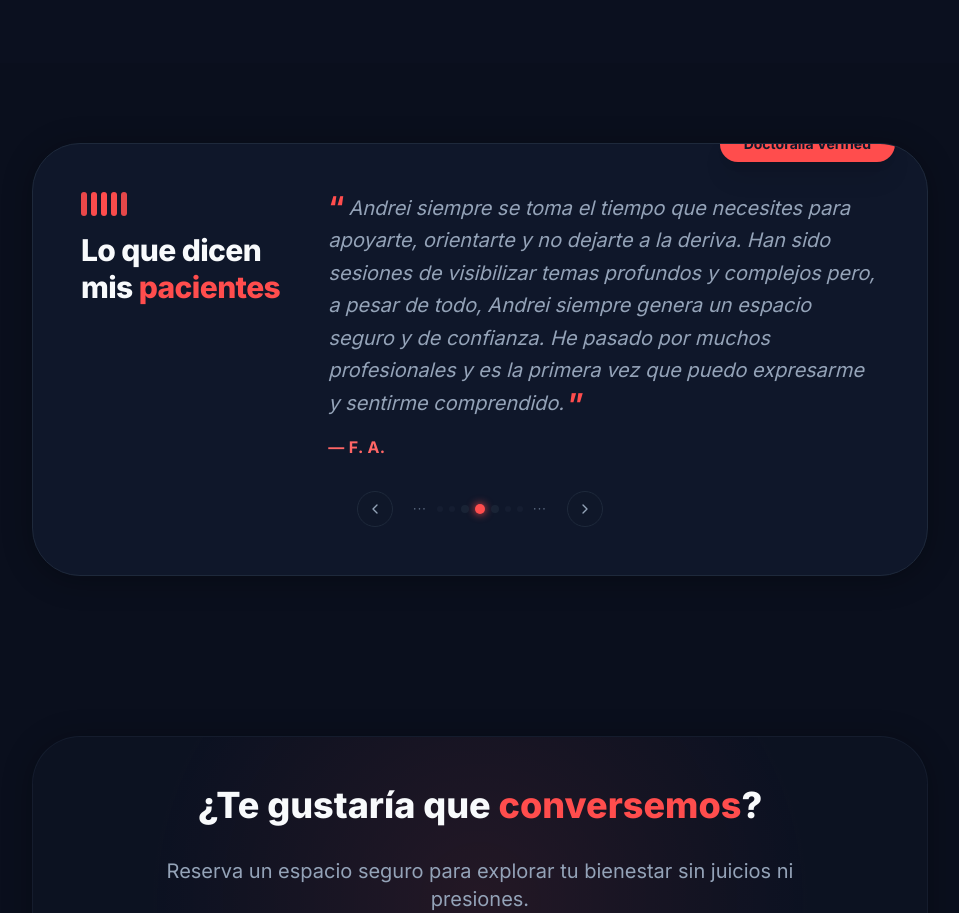
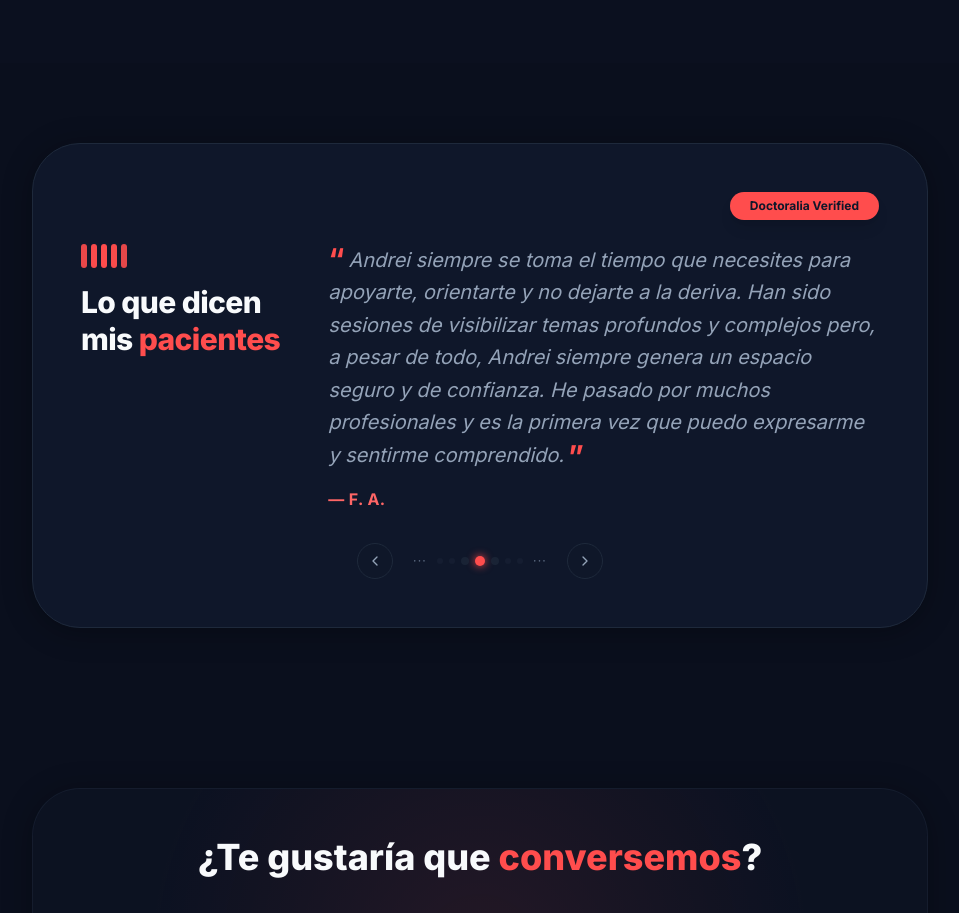
Before and after one commit to Fabian-Jeldes/ReservasPsi_webdev, a React (Vite) app in the folder web/: page / in a window 1280 px wide. Shown: the part 2080-2993 px from the top of the page, without its empty margins (160-1119 px from the left). Built offline with nearby package versions, Linux system fonts and the light colour scheme; no server answers; a web font is replaced by a local one.

Commit message:
fix(reviews): Doctoralia badge dentro del container

```diff
--- a/web/src/components/ReviewsSection.tsx
+++ b/web/src/components/ReviewsSection.tsx
@@ -83,19 +83,21 @@ export function ReviewsSection({ reviews, currentIndex, fade }: Props) {
             boxShadow: 'var(--shadow-card)',
           }}
         >
-          {/* Badge */}
-          <div
-            className="absolute right-8 top-0 z-10 translate-y-[-50%] rounded-full px-6 py-2 text-sm font-bold shadow-xl"
+          {/* Inner content — padded so nothing overflows */}
+          <div className="p-8 md:p-12">
+            {/* Badge — inside card, top-right */}
+            <div className="mb-6 flex justify-end">
+              <span
+                className="rounded-full px-5 py-1.5 text-xs font-bold shadow-lg"
                 style={{
                   backgroundColor: 'var(--accent)',
                   color: 'var(--text-inverse)',
                 }}
               >
                 Doctoralia Verified
+              </span>
             </div>
 
-          {/* Inner content — padded so nothing overflows */}
-          <div className="p-8 md:p-12">
             <div className="flex flex-col gap-8 md:flex-row md:items-start md:gap-12">
               {/* Left column: title */}
               <div className="shrink-0 text-center md:text-left">
```
Lines whose indentation alone changed are shown as unchanged.
